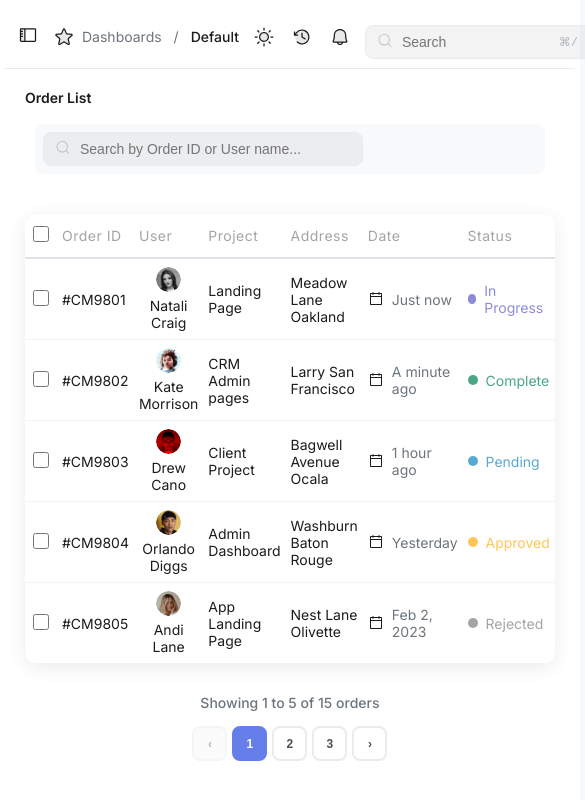
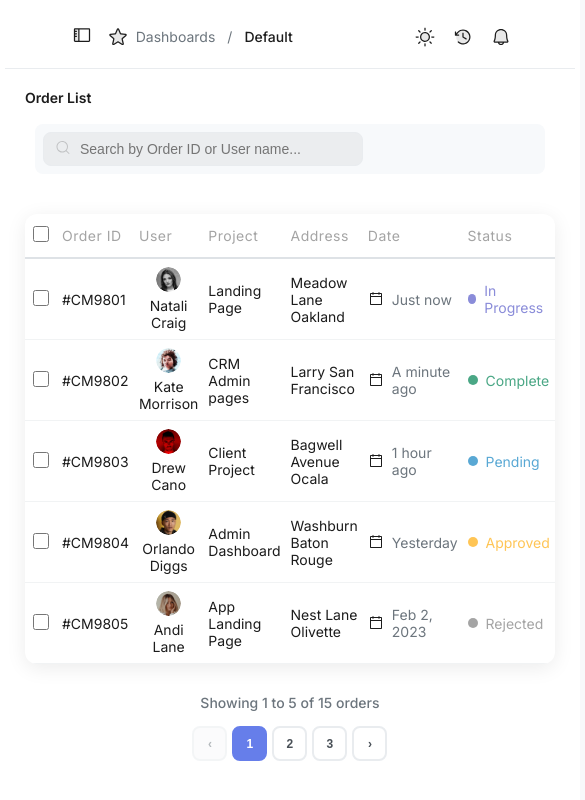
Before and after one commit to namratanakhale/JUSPAY_Assignment, a React (Create React App) app: page / in a window 390 px wide. Shown: the top 800 px of the page, 585 px wide, since content can reach past the window. Built offline with nearby package versions, Linux system fonts and the light colour scheme.

Commit message:
made mobile responsive

```diff
--- a/src/App.css
+++ b/src/App.css
@@ -1667,9 +1667,7 @@ body {
   }
 
   .header-center {
-    order: 3;
-    width: auto !important;
-    margin-top: 10px;
+    display: none !important;
   }
 
   .search-bar {
@@ -1701,7 +1699,9 @@ body {
     justify-content: center;
     gap: 10px;
   }
-
+.media_display_none {
+  display: none !important;
+}
   /* Charts responsive */
   .charts-section {
     grid-template-columns: 1fr;
```
